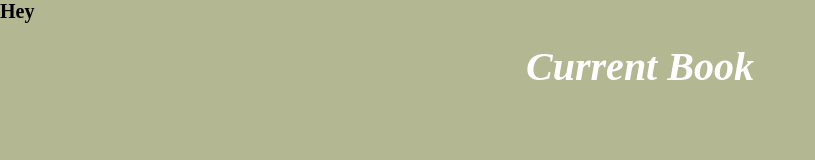
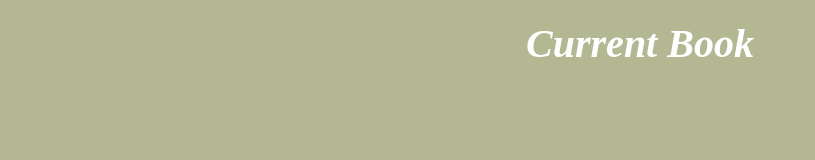
Before and after one commit to SeverinDenys/book-project, a website built with Vite: page details.html in a window 1280 px wide. Shown: the whole page, without its empty margins (0-815 px from the left). Built offline with nearby package versions, Linux system fonts and the light colour scheme.

Commit message:
remove h1 index.html

```diff
--- a/details.html
+++ b/details.html
@@ -6,7 +6,7 @@
     <title>current Book</title>
 </head>
 <body>
-    <h1>Hey</h1>
+
     <div id="introduction" class="introduction">
         <h1 class="introduction__title">Current Book</h1>
 
```
